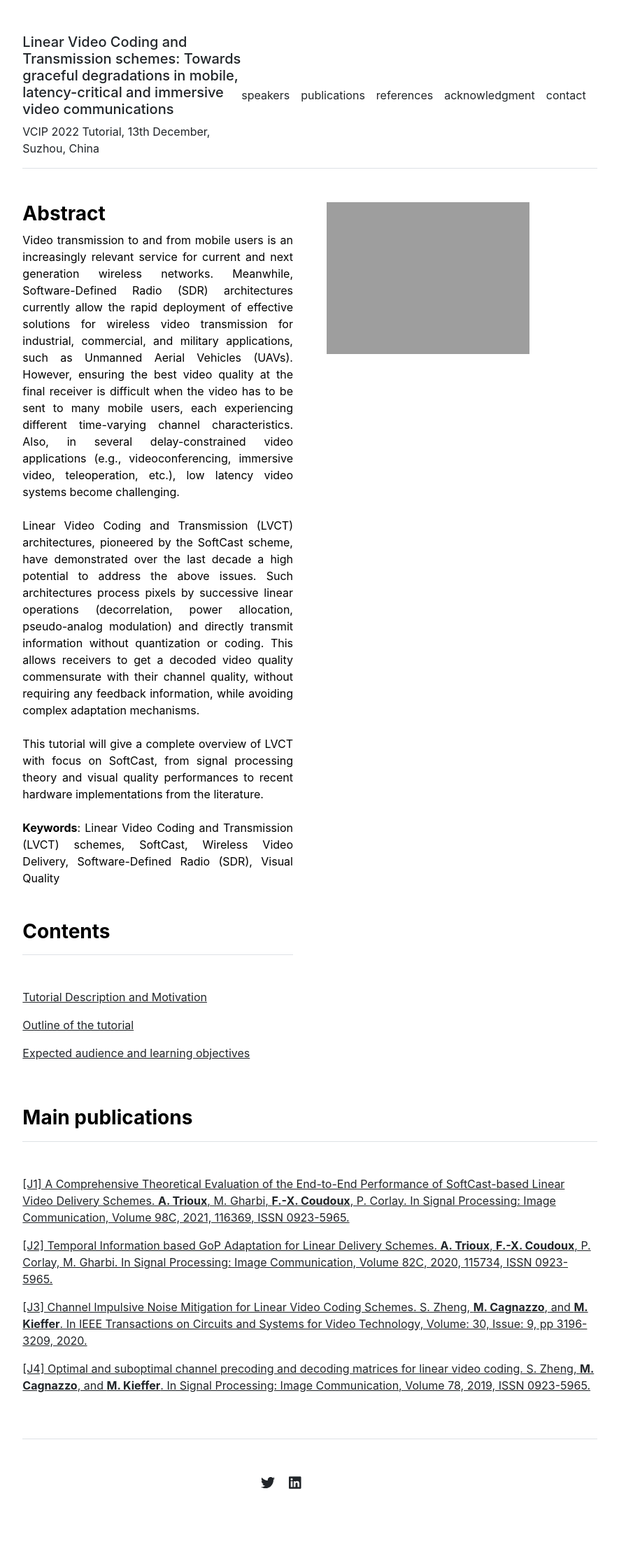
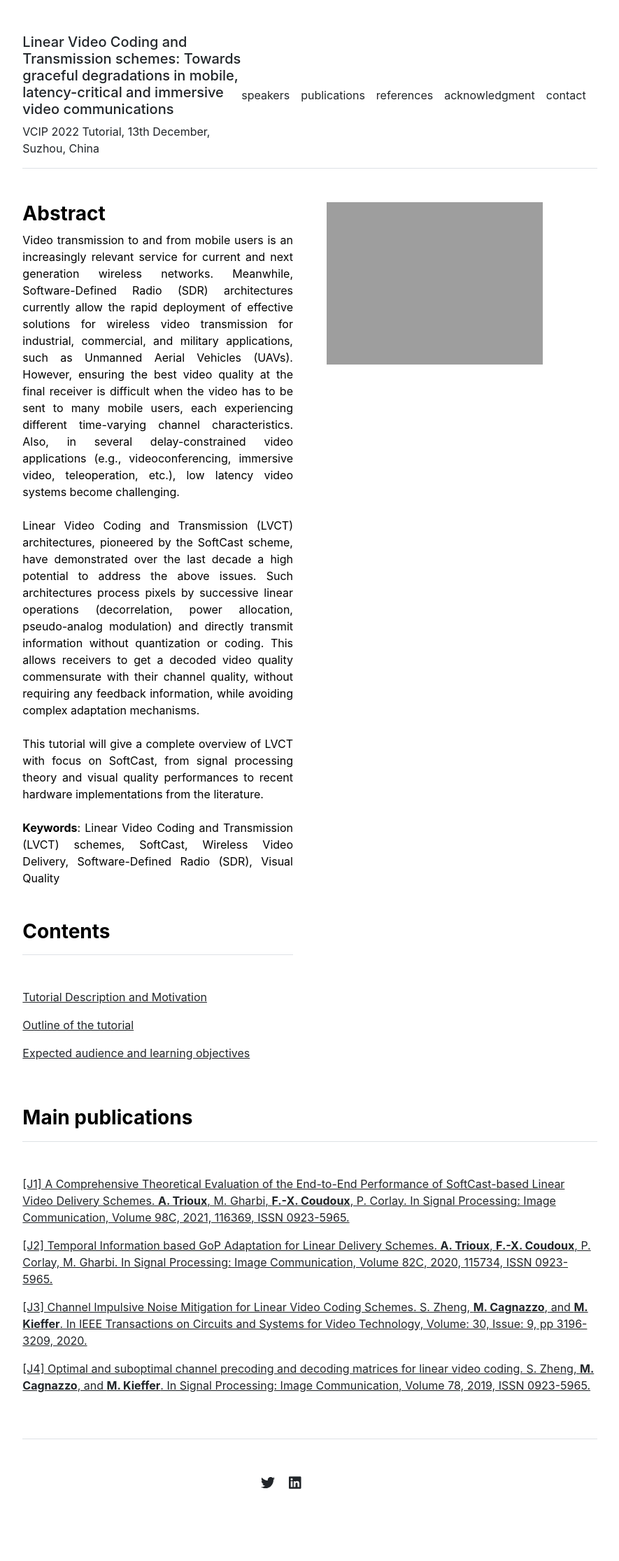
Before and after one commit to XiaYi59/LVCT, a Jekyll site: the page built from index.md, in a window 1280 px wide. Shown: the whole page at 70% size, without its empty margins (197-1082 px from the left). Built offline with Jekyll 4.4.1, drawn with Linux system fonts in a browser that asks for light colours.

Commit message:
Update home.html

```diff
--- a/_layouts/home.html
+++ b/_layouts/home.html
@@ -8,7 +8,7 @@ layout: default
     {{ content }}
   </div>
   <div class="col-md-6">
-    <img src="{{ site.github.url }}/assets/img/Image_home.gif" alt="Home" width="75%">
+    <img src="{{ site.github.url }}/assets/img/Image_home.gif" alt="Home" width="80%">
   </div>
 </div>
 
```
